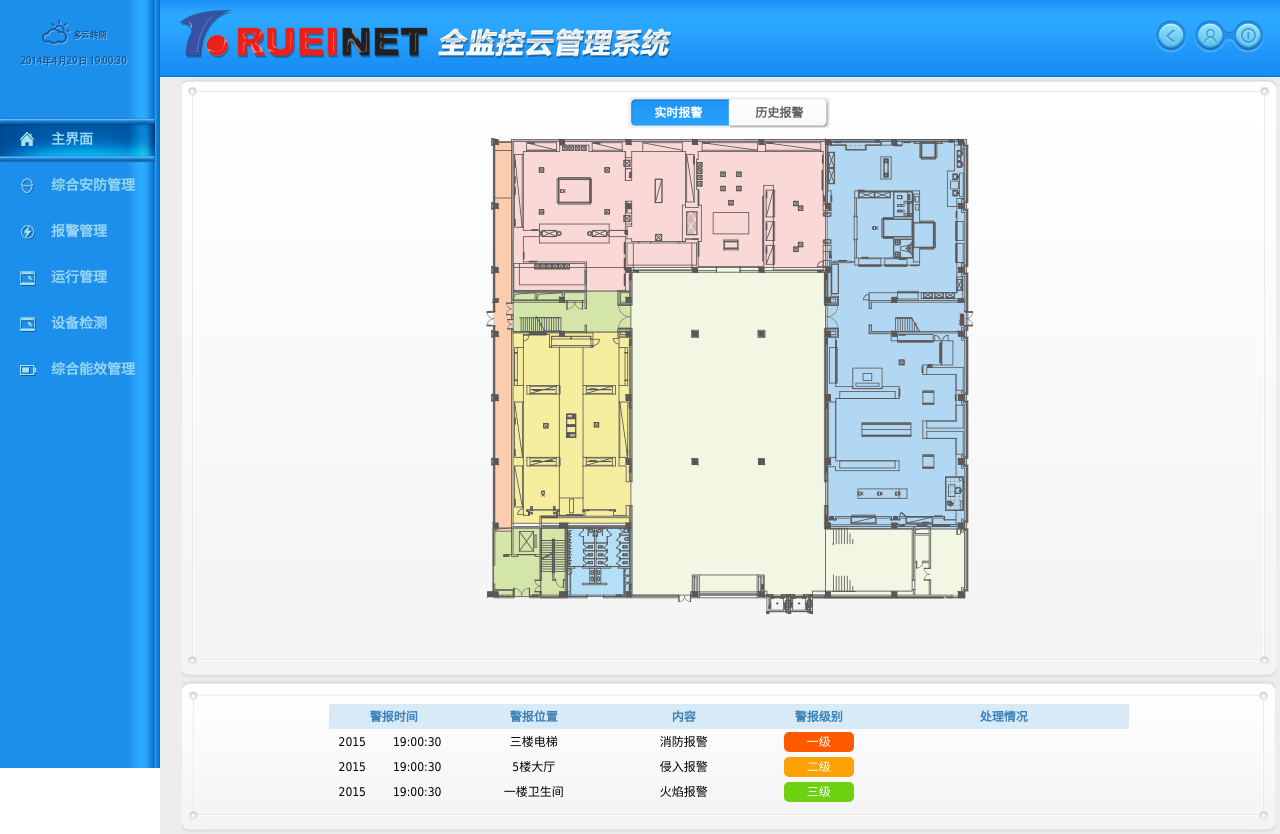
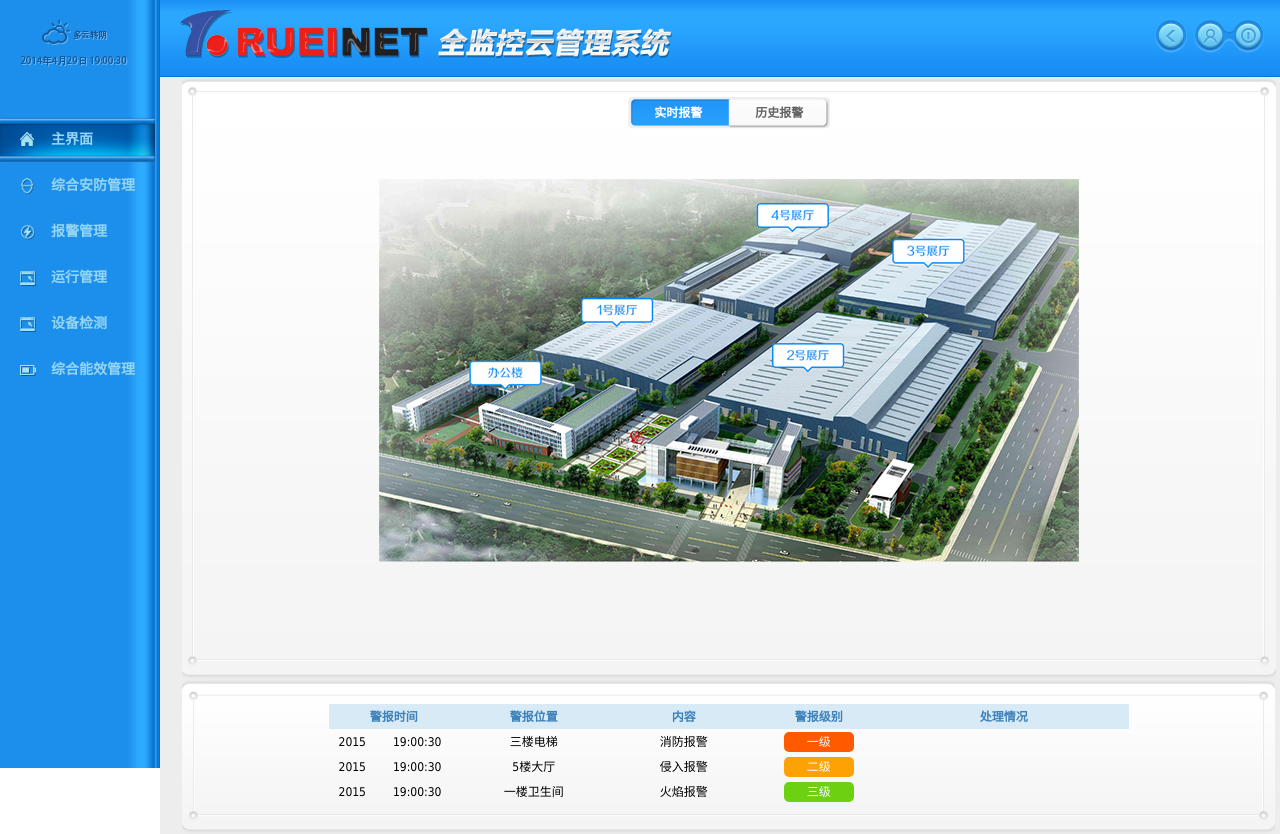
Before and after one commit to ieiayaobb/ToruieNET, a plain HTML site: page facet.html in a window 1280 px wide. Drawn offline with Linux system fonts and the light colour scheme.

Commit message:
添加按钮效果和小手效果

```diff
--- a/css/facet.css
+++ b/css/facet.css
@@ -152,8 +152,8 @@
 }
 */
 .panel .panel-middle .show-content{
-    width: 500px;
-    height: 500px;
+    width: 700px;
+    height: 600px;
     margin-top: 20px;
     margin-left: auto;
     margin-right: auto;
@@ -168,7 +168,9 @@
     margin-left: auto;
     margin-right: auto;
     line-height: 32px;
+    cursor: pointer;
 }
+
 .content-title .title1{
     float: left;
     color: #FFFFFF;
@@ -179,11 +181,12 @@
     color: #646464;
     width: 101px;
 }
-.show-content .map{
+.show-content .main-img{
     float: left;
-    width: 500px ;
-    height: 500px;
-    background-image: url("../img/show/map.png");
+    width: 700px ;
+    height: 383px;
+    background-image: url("../img/show/yuanqu.jpg");
+    margin-top: 50px;
 }
 
 
--- a/css/overview.css
+++ b/css/overview.css
@@ -167,6 +167,7 @@
     background-image: url("../img/show/content-title-background.png");
     margin-left: 300px;
     line-height: 32px;
+    cursor: pointer;
 }
 .content-title .title1{
     float: left;
--- a/facet.html
+++ b/facet.html
@@ -14,7 +14,17 @@
                 $(this).addClass("active");
                 $(".menu-level-2").hide();
                 $(this).children(".menu-level-2").show();
-            })
+            });
+            $(".title1").click(function(){
+                    $(".content-title").css( "background-position-y","0px");
+                    $(".title2").css("color","#646464");
+                    $(".title1").css("color","#FFFFFF")
+            });
+            $(".title2").click(function(){
+                $(".content-title").css( "background-position-y","32px");
+                $(".title1").css("color","#646464");
+                $(".title2").css("color","#FFFFFF")
+            });
 
         });
     </script>
@@ -35,7 +45,7 @@
                     <div class="panel-middle">
                         <div class="show-content">
                             <div class="content-title"><div class="title1">实时报警</div><div class="title2">历史报警</div></div>
-                            <div class="map"></div>
+                            <div class="main-img"></div>
                         </div>
                     </div>
                     <div class="panel-right"></div>
```
Also changed, not shown: overview.html (+11 -2 lines), img/show/yuanqu.jpg (added).
